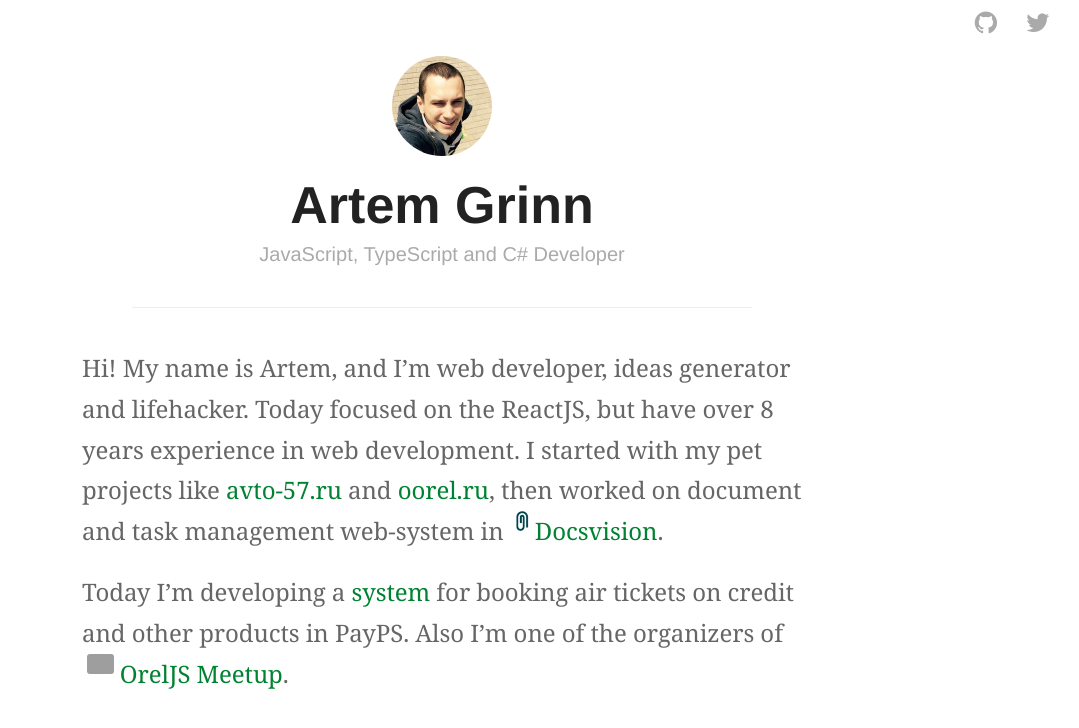
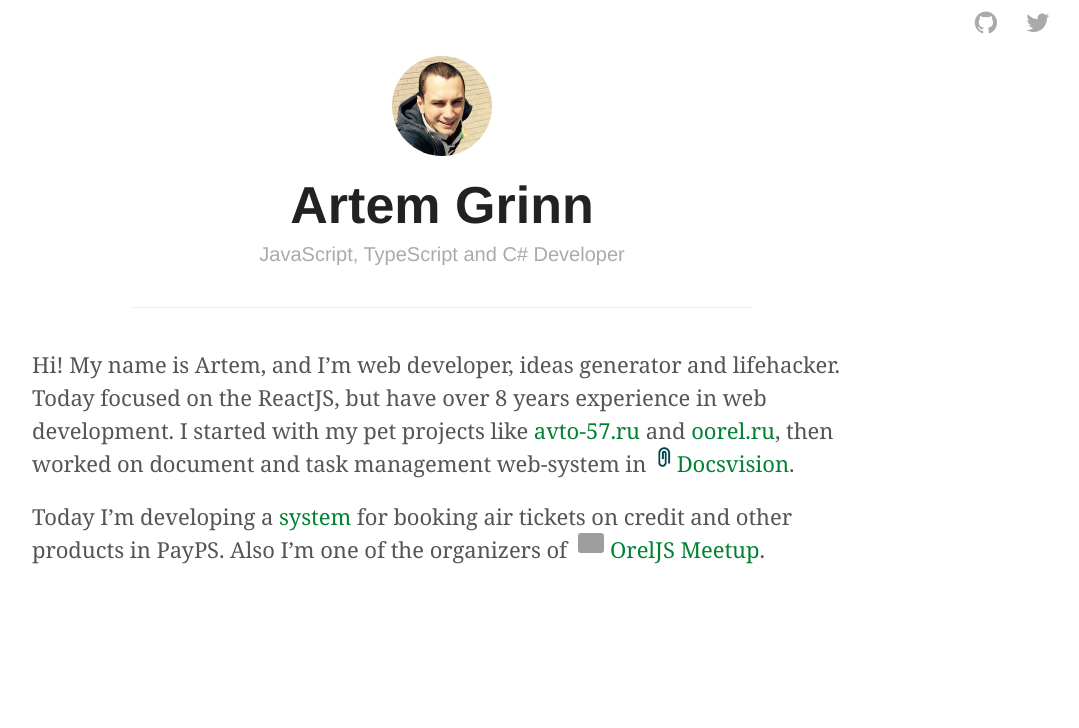
Before and after one commit to ArtemGrinn/artemgrinn.github.io, a Jekyll site: the page built from index.md, in a window 1280 px wide. Shown: the top 728 px of the page, without its empty margins (198-1277 px from the left). Built offline with Jekyll 4.4.1, drawn with Linux system fonts in a browser that asks for light colours.

Commit message:
Update style.css

```diff
--- a/assets/css/style.css
+++ b/assets/css/style.css
@@ -51,7 +51,7 @@
 
 body {
 	font:16px/1 "Helvetica Neue", Helvetica, Arial, sans-serif;
-	color: #666;
+	color: #555;
 	-webkit-font-smoothing: antialiased;
 	text-rendering: optimizeLegibility;
 }
@@ -144,18 +144,18 @@
 }
 
 #wrapper {
-  max-width: 800px;
+  max-width: 900px;
   margin: 0 auto;
   padding: 60px 40px 100px 40px;
 }
 
 #wrapper.home {
-	max-width: 800px;
+	max-width: 900px;
 	margin: 0 auto;
 	padding: 0px 40px 20px 40px;
 	font-family: Georgia;
 	font-weight: 300;
-        font-size: 24px;
+        font-size: 22px;
     	letter-spacing: -.003em;
 }
 
@@ -201,7 +201,7 @@
 li	{ list-style-type:circle; list-style-position:inside; line-height:1.7;}
 
 /* Line Height */
-#post-body, p { line-height:1.7; }
+#post-body, p { line-height:1.5; }
 
 b, strong { font-weight: 500;
   color: #1E2025; }
```
